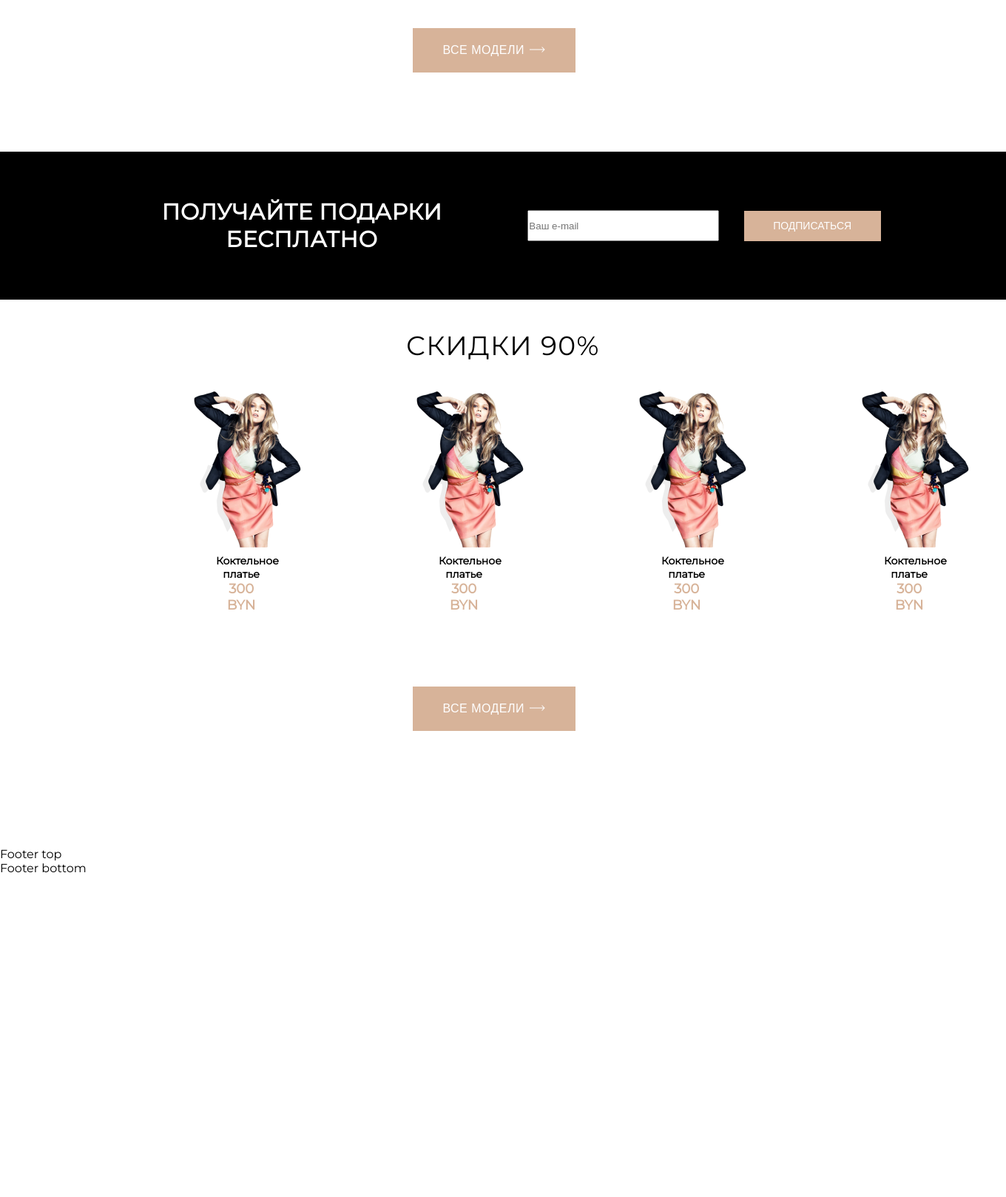
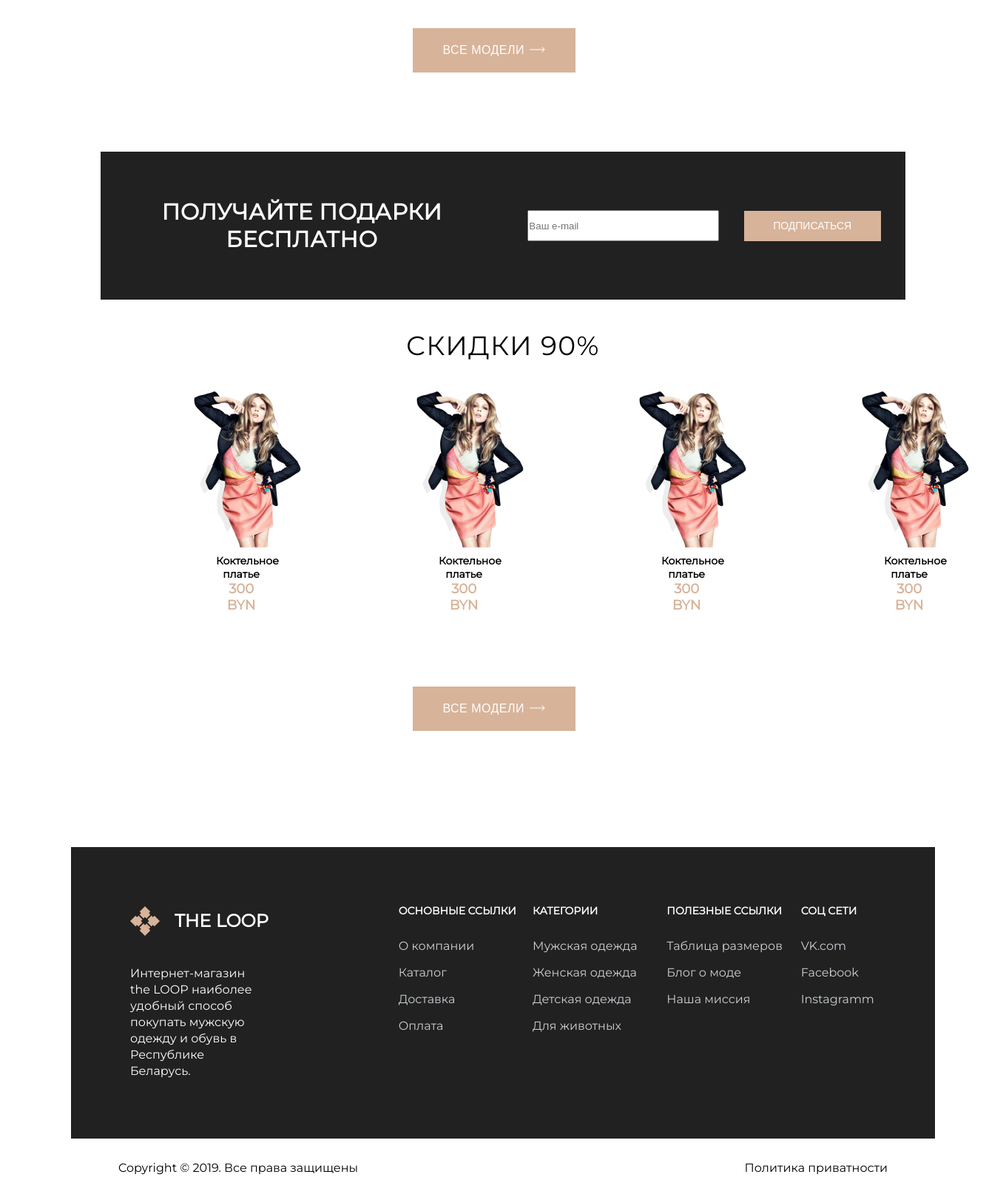
Before and after one commit to YauheniVasiuk/LOOP, a PHP site: page /views/site/index.php in a window 1360 px wide. Shown: the part 2480-4098 px from the top of the page at 74% size. Before the commit the page ends 3659 px from the top, so only its background shows below. Run offline with PHP 8.4, Linux system fonts and the light colour scheme.

Commit message:
fifth point

```diff
--- a/template/css/main.css
+++ b/template/css/main.css
@@ -306,7 +306,7 @@ body {
 
 .free_delivery > .container {
    height: 100%;
-   background-color: #000;
+   background-color: #212121;
 }
 
 .free_delivery .free_delivery_wrapper {
@@ -483,13 +483,13 @@ body {
 }
 
 .presents {
-   background-color: #000;
    height: 200px;
 }
 
 .presents > .container,
 .presents_content {
    height: 100%;
+   background-color: #212121;
 }
 
 .presents .presents_wrapper {
@@ -576,3 +576,103 @@ body {
    font-weight: normal;
    margin: 5vh 0 5vh 0;
 }
+
+.footer a {
+   color: #CBCFD4;
+}
+
+.footer_top {
+   color: #fff;
+}
+
+.footer_top > .container {
+   height: 100%;
+   padding: 80px 0 80px 80px;
+   background-color: #212121;
+}
+
+.footer_top h4 {
+   font-weight: 700;
+   font-size: 14px;
+   line-height: 12px;
+   display: flex;
+   align-items: center;
+   text-transform: uppercase;
+   margin-bottom: 3vh;
+}
+
+.footer .footer_logo {
+   display: inline-block;
+   width: 25%;
+   height: 40px;
+   margin-bottom: 5vh;
+}
+
+.footer .footer_logo .ico_logo {
+   display: inline-block;
+   width: 40px;
+   height: 40px;
+   background-image: url(/template/images/LOGO.png);
+}
+
+.footer .footer_logo .ico_logo a {
+   width: 100%;
+   height: 100%;
+   text-decoration: none;
+   text-transform: uppercase;
+}
+
+.footer .footer_logo .title_logo {
+   display: inline-block;
+   height: 40px;
+   padding-left: 60px;
+   padding-top: 5px;
+   color: #000;
+   font-weight: bold;
+   font-size: 24px;
+   color: #fff;
+}
+
+.footer .footer_item p {
+   width: 50%;
+   font-weight: 400;
+   font-size: 16px;
+   line-height: 22px;
+}
+
+.footer_list {
+   display: flex;
+}
+
+.footer_item {
+   flex: 1 1;
+}
+
+.footer_item:nth-child(1) {
+   flex: 2;
+}
+
+.footer .footer_links {
+   list-style: none;
+}
+
+.footer .footer_links a {
+   text-decoration: none;
+   text-transform: none;
+   font-weight: 400;
+   font-size: 16px;
+   line-height: 36px;
+}
+
+.footer_bot{
+   background-color: #fff;
+   padding: 30px;
+}
+
+.footer_bot_wrapper {
+   display: flex;
+}
+
+.footer_bot_private {
+   margin-left: auto;
+}
--- a/views/site/index.php
+++ b/views/site/index.php
@@ -244,8 +244,83 @@
       </section>
 
       <footer class="footer">
-         <div class="footer_top">Footer top</div>
-         <div class="footer_bot">Footer bottom</div>
+         <div class="footer_top">
+            <div class="container">
+
+               <div class="footer_list">
+                  <div class="footer_item">
+
+                     <div class="footer_logo">
+                        <a href="#"><span class="ico_logo"><span class="title_logo">THE&nbspLOOP</span></span></a>
+                     </div>
+
+                     <p>Интернет-магазин the LOOP наиболее удобный способ покупать мужскую одежду и обувь в Республике Беларусь. </p>
+
+                  </div>
+
+                  <div class="footer_item">
+
+                     <h4>Основные ссылки</h4>
+
+                     <ul class="footer_links">
+                        <li><a href=" #">О компании</a></li>
+                        <li><a href="#">Каталог</a></li>
+                        <li><a href="#">Доставка</a></li>
+                        <li><a href="#">Оплата</a></li>
+                     </ul>
+
+                  </div>
+                  <div class="footer_item">
+
+                     <h4>Категории</h4>
+
+                     <ul class="footer_links">
+                        <li><a href="#">Мужская одежда</a></li>
+                        <li><a href="#">Женская одежда</a></li>
+                        <li><a href="#">Детская одежда</a></li>
+                        <li><a href="#">Для животных</a></li>
+                     </ul>
+
+                  </div>
+                  <div class="footer_item">
+
+                     <h4>ПОЛЕЗНЫЕ ССЫЛКИ</h4>
+
+                     <ul class="footer_links">
+                        <li><a href="#">Таблица размеров</a></li>
+                        <li><a href="#">Блог о моде</a></li>
+                        <li><a href="#">Наша миссия</a></li>
+                     </ul>
+
+                  </div>
+                  <div class="footer_item">
+
+                     <h4>СОЦ СЕТИ</h4>
+
+                     <ul class="footer_links">
+                        <li><span class="ico_vk"></span><a href="#">VK.com</a></li>
+                        <li><span class="ico_Facebook"></span><a href="#">Facebook</a></li>
+                        <li><span class="ico_Instagram"></span><a href="#">Instagramm</a></li>
+                     </ul>
+
+                  </div>
+               </div>
+
+            </div>
+         </div>
+         <div class="footer_bot">
+            <div class="container">
+
+               <div class="footer_bot_wrapper">
+
+                  <div class="footer_bot_copyrights">Copyright &copy; 2019. Все права защищены</div>
+
+                  <div class="footer_bot_private">Политика приватности</div>
+
+               </div>
+
+            </div>
+         </div>
       </footer>
 
 
```
